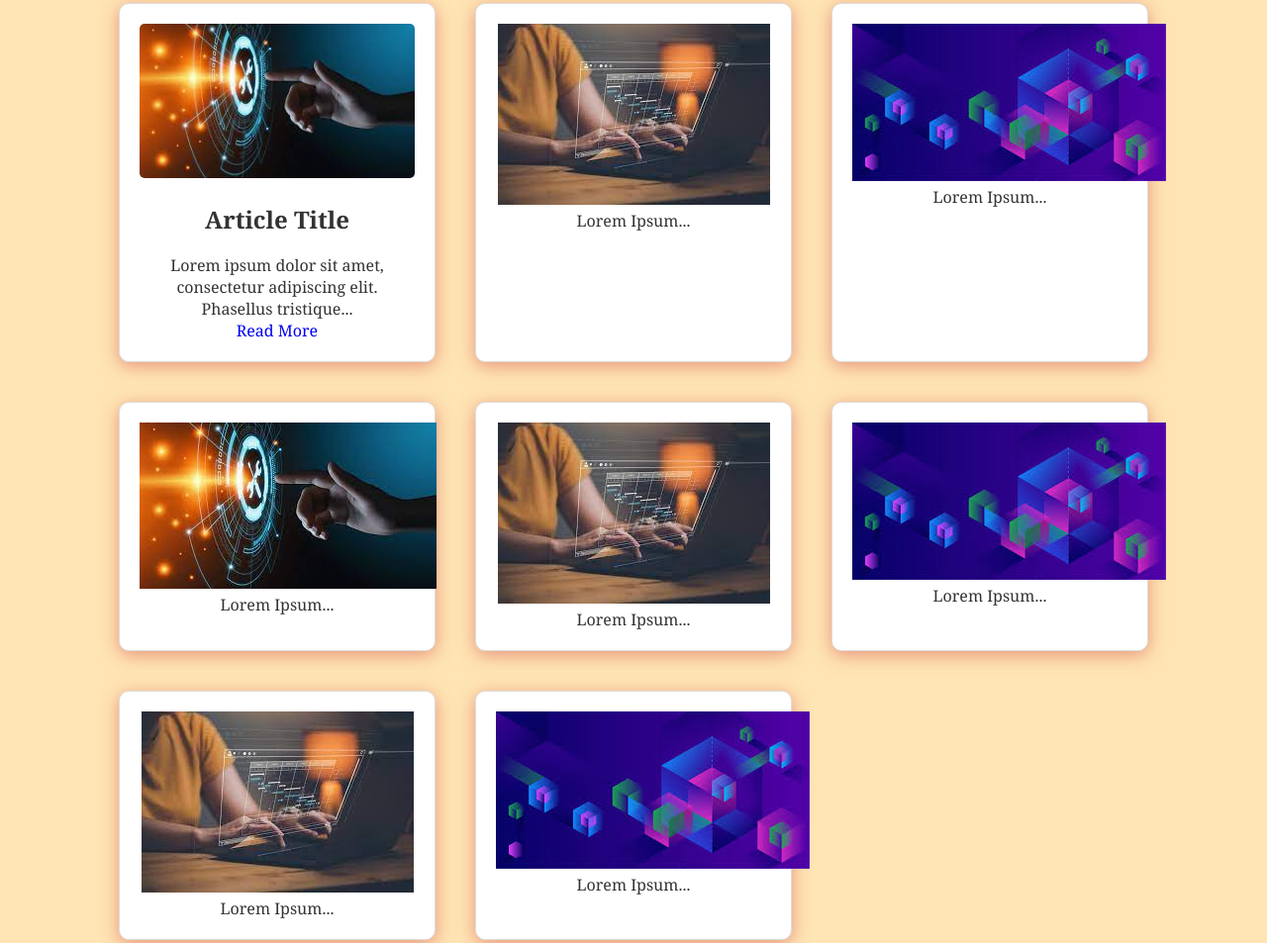
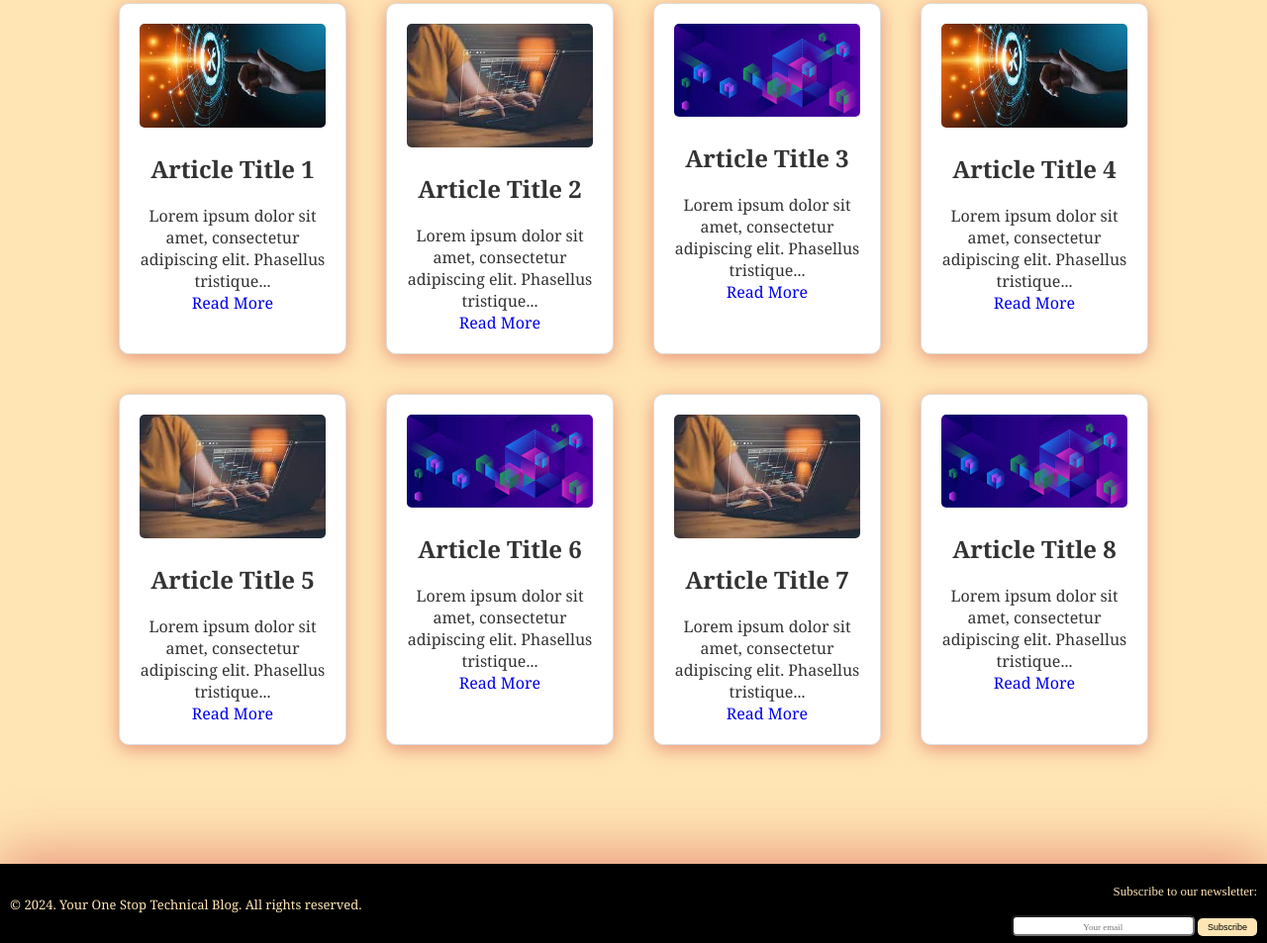
Before and after one commit to samriddha-basu-cloud/Quire, a plain HTML site: page index.html in a window 1280 px wide. Shown: the part 348-1301 px from the top of the page at 99% size. Drawn offline with Linux system fonts and the light colour scheme.

Commit message:
Articles and corresponding images rectified

```diff
--- a/index.html
+++ b/index.html
@@ -43,51 +43,65 @@
             <!-- Article 1 -->
             <div class="article">
                 <img src="assets/images/sample1.jpg" alt="Article 1" class="article-img">
-                <h2 class="article-title">Article Title</h2>
+                <h2 class="article-title">Article Title 1</h2>
                 <p class="article-excerpt">Lorem ipsum dolor sit amet, consectetur adipiscing elit. Phasellus tristique...</p>
                 <a href="#" class="read-more">Read More</a>
             </div>
 
             <!-- Article 2 -->
             <div class="article">
-                <img src="assets/images/sample2.jpg" alt="Article 2">
-                <p>Lorem Ipsum...</p>
+                <img src="assets/images/sample2.jpg" alt="Article 2" class="article-img">
+                <h2 class="article-title">Article Title 2</h2>
+                <p class="article-excerpt">Lorem ipsum dolor sit amet, consectetur adipiscing elit. Phasellus tristique...</p>
+                <a href="#" class="read-more">Read More</a>
             </div>
 
             <!-- Article 3 -->
             <div class="article">
-                <img src="assets/images/sample3.jpg" alt="Article 3">
-                <p>Lorem Ipsum...</p>
+                <img src="assets/images/sample3.jpg" alt="Article 3" class="article-img">
+                <h2 class="article-title">Article Title 3</h2>
+                <p class="article-excerpt">Lorem ipsum dolor sit amet, consectetur adipiscing elit. Phasellus tristique...</p>
+                <a href="#" class="read-more">Read More</a>
             </div>
 
             <!-- Article 4 -->
             <div class="article">
-                <img src="assets/images/sample1.jpg" alt="Article 1">
-                <p>Lorem Ipsum...</p>
+                <img src="assets/images/sample1.jpg" alt="Article 4" class="article-img">
+                <h2 class="article-title">Article Title 4</h2>
+                <p class="article-excerpt">Lorem ipsum dolor sit amet, consectetur adipiscing elit. Phasellus tristique...</p>
+                <a href="#" class="read-more">Read More</a>
             </div>
 
             <!-- Article 5 -->
             <div class="article">
-                <img src="assets/images/sample2.jpg" alt="Article 2">
-                <p>Lorem Ipsum...</p>
+                <img src="assets/images/sample2.jpg" alt="Article 5" class="article-img">
+                <h2 class="article-title">Article Title 5</h2>
+                <p class="article-excerpt">Lorem ipsum dolor sit amet, consectetur adipiscing elit. Phasellus tristique...</p>
+                <a href="#" class="read-more">Read More</a>
             </div>
 
             <!-- Article 6 -->
             <div class="article">
-                <img src="assets/images/sample3.jpg" alt="Article 3">
-                <p>Lorem Ipsum...</p>
+                <img src="assets/images/sample3.jpg" alt="Article 6" class="article-img">
+                <h2 class="article-title">Article Title 6</h2>
+                <p class="article-excerpt">Lorem ipsum dolor sit amet, consectetur adipiscing elit. Phasellus tristique...</p>
+                <a href="#" class="read-more">Read More</a>
             </div>
 
             <!-- Article 7 -->
             <div class="article">
-                <img src="assets/images/sample2.jpg" alt="Article 2">
-                <p>Lorem Ipsum...</p>
+                <img src="assets/images/sample2.jpg" alt="Article 7" class="article-img">
+                <h2 class="article-title">Article Title 7</h2>
+                <p class="article-excerpt">Lorem ipsum dolor sit amet, consectetur adipiscing elit. Phasellus tristique...</p>
+                <a href="#" class="read-more">Read More</a>
             </div>
 
             <!-- Article 8 -->
             <div class="article">
-                <img src="assets/images/sample3.jpg" alt="Article 3">
-                <p>Lorem Ipsum...</p>
+                <img src="assets/images/sample3.jpg" alt="Article 8" class="article-img">
+                <h2 class="article-title">Article Title 8</h2>
+                <p class="article-excerpt">Lorem ipsum dolor sit amet, consectetur adipiscing elit. Phasellus tristique...</p>
+                <a href="#" class="read-more">Read More</a>
             </div>
         </div>
     </div>
--- a/styles.css
+++ b/styles.css
@@ -185,7 +185,8 @@ h1 {
 /* Article Grid Styles */
 .article-grid {
     display: grid;
-    grid-template-columns: repeat(auto-fill, minmax(300px, 1fr));
+    /* grid-template-columns: repeat(auto-fill, minmax(300px, 1fr)); */
+    grid-template-columns: repeat(4, minmax(0, 1fr));
     gap: 40px; /* Increased gap between articles */
     justify-content: space-evenly; /* Added space between and spread them */
 }
@@ -289,7 +290,6 @@ footer {
 }
 
 
-
 /* Responsive Styles */
 @media only screen and (max-width: 768px) {
 
```
